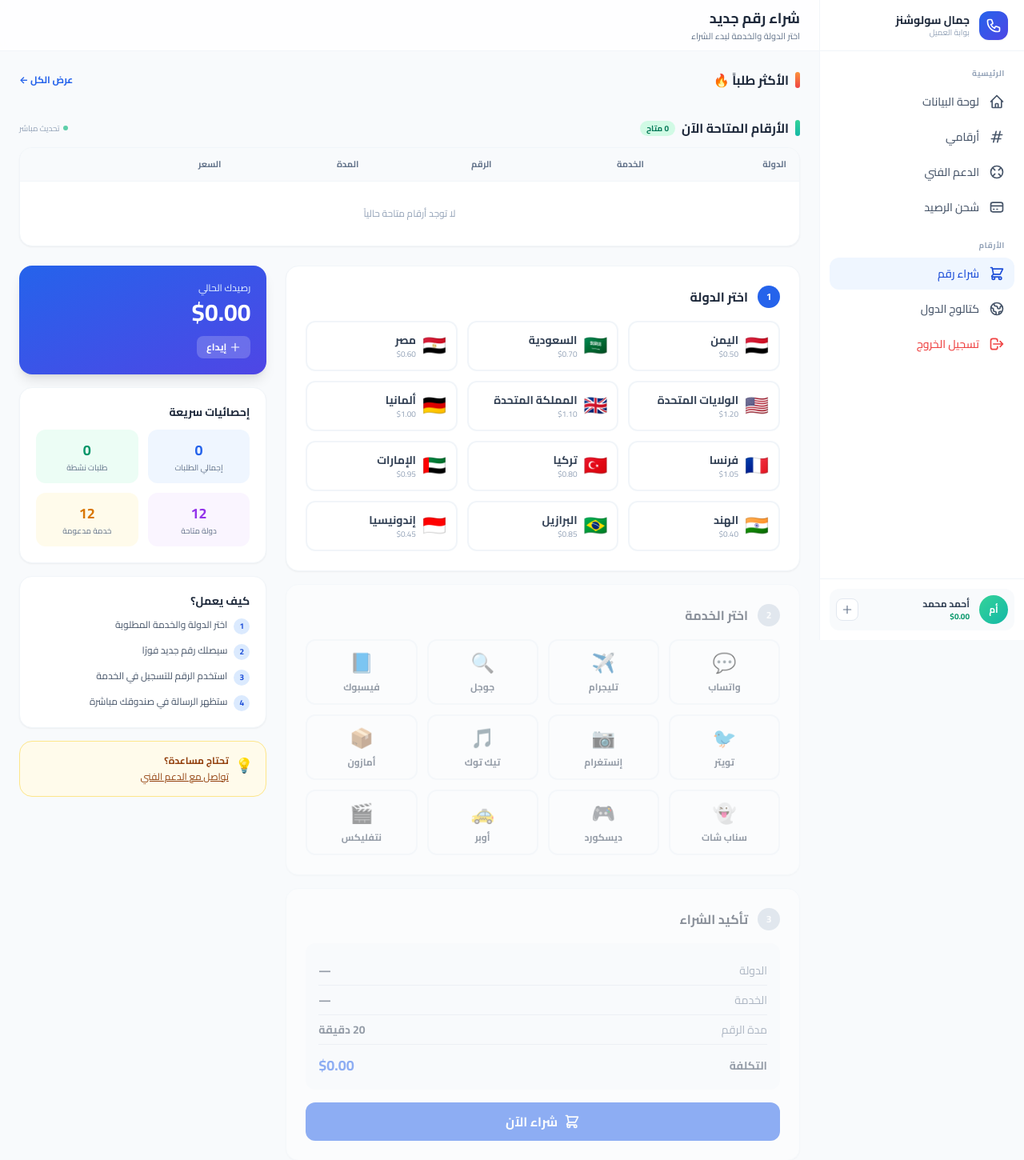
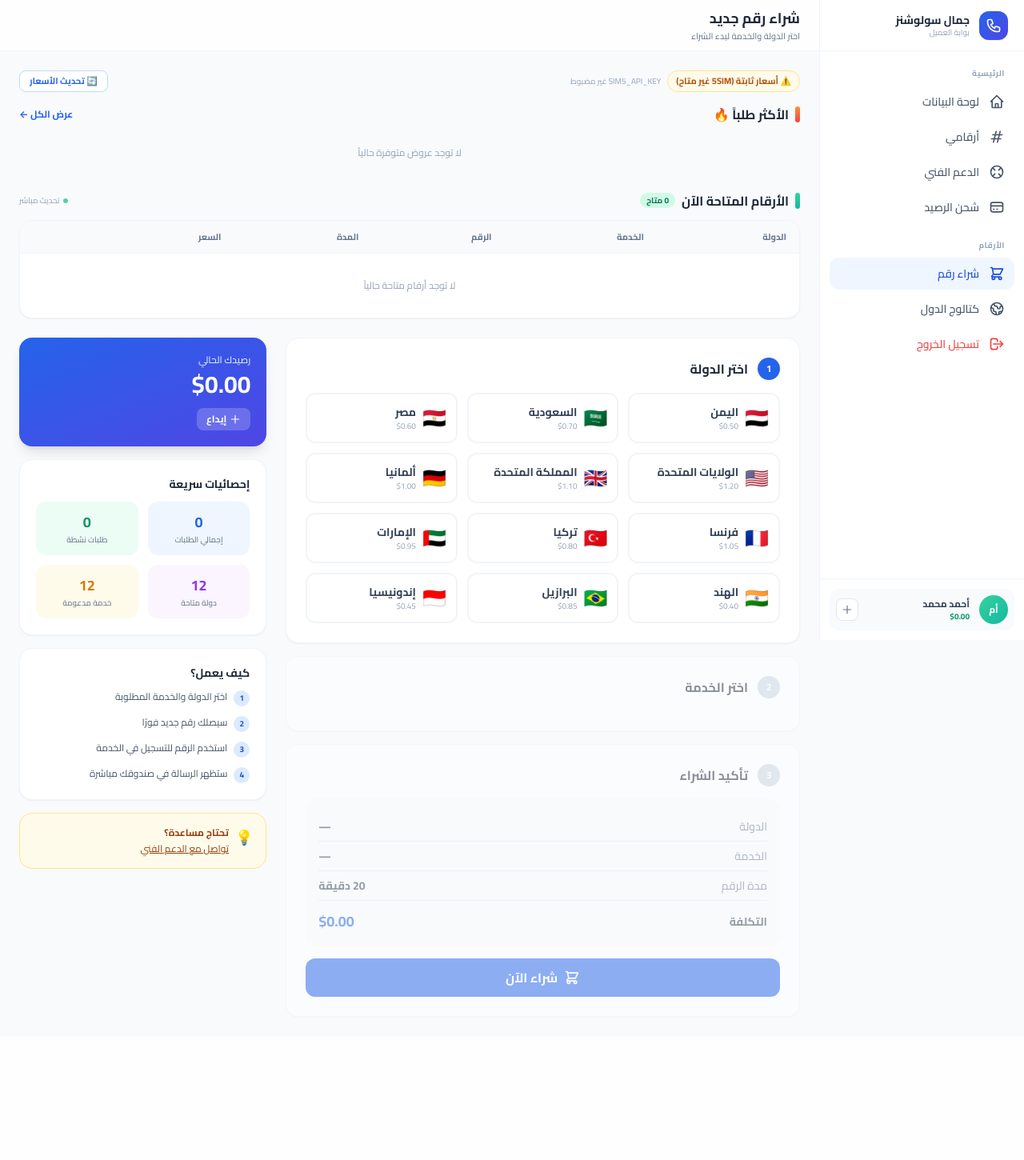
Before and after one commit to 6838gamal/Virtual-Numbers-Leasing, a FastAPI app: page /buy in a window 1280 px wide. Shown: the top 1450 px of the page at 80% size. After the commit the page ends 1246 px from the top, so only its background shows below. Run offline with FastAPI, Linux system fonts and the light colour scheme; the visitor is signed in with stand-in values (Sample User, id 1); some libraries are stand-ins or nearby versions.

Commit message:
Update buy.html

```diff
--- a/templates/buy.html
+++ b/templates/buy.html
@@ -6,6 +6,32 @@
 
 {% block content %}
 
+<!-- ══ Prices Source Bar ═══════════════════════════════════════ -->
+<div class="mb-4 flex items-center justify-between gap-3 flex-wrap">
+  <div class="flex items-center gap-2 flex-wrap">
+    {% if prices_meta.source == '5sim' %}
+      <span class="inline-flex items-center gap-1.5 bg-emerald-50 text-emerald-700 border border-emerald-200 text-[11px] font-bold px-2.5 py-1 rounded-full">
+        <span class="w-1.5 h-1.5 bg-emerald-500 rounded-full animate-pulse"></span>
+        أسعار حية من 5SIM
+      </span>
+      {% if prices_meta.fetched_at %}
+        <span class="text-[10px] text-slate-400" dir="ltr">{{ prices_meta.fetched_at }}</span>
+      {% endif %}
+    {% else %}
+      <span class="inline-flex items-center gap-1.5 bg-amber-50 text-amber-700 border border-amber-200 text-[11px] font-bold px-2.5 py-1 rounded-full">
+        ⚠️ أسعار ثابتة (5SIM غير متاح)
+      </span>
+      {% if prices_meta.error %}
+        <span class="text-[10px] text-slate-400">{{ prices_meta.error }}</span>
+      {% endif %}
+    {% endif %}
+  </div>
+  <button type="button" onclick="refreshPrices(this)"
+          class="text-[11px] font-bold text-blue-600 hover:text-blue-700 border border-blue-200 hover:border-blue-400 bg-white px-3 py-1 rounded-lg transition-colors">
+    🔄 تحديث الأسعار
+  </button>
+</div>
+
 <!-- ══ Most Popular Services ═══════════════════════════════════ -->
 <div class="mb-6">
   <div class="flex items-center justify-between mb-3">
@@ -13,7 +39,7 @@
       <div class="w-1.5 h-5 bg-gradient-to-b from-orange-400 to-red-500 rounded-full"></div>
       <h3 class="text-base font-bold text-slate-800">الأكثر طلباً 🔥</h3>
     </div>
-    <a href="/services" class="text-xs text-blue-600 hover:text-blue-700 font-bold">عرض الكل ←</a>
+    <a href="/catalog" class="text-xs text-blue-600 hover:text-blue-700 font-bold">عرض الكل ←</a>
   </div>
 
   <div class="grid grid-cols-2 sm:grid-cols-3 lg:grid-cols-6 gap-3">
@@ -39,6 +65,10 @@
         </div>
       </div>
     </button>
+    {% else %}
+    <div class="col-span-full text-center text-xs text-slate-400 py-4">
+      لا توجد عروض متوفرة حالياً
+    </div>
     {% endfor %}
   </div>
 </div>
@@ -102,6 +132,9 @@
             </td>
             <td class="px-4 py-3">
               <span class="text-sm font-bold text-blue-600">${{ "%.2f"|format(n.price) }}</span>
+              {% if n.rate %}
+                <div class="text-[10px] text-emerald-600">{{ "%.0f"|format(n.rate) }}% ✓</div>
+              {% endif %}
             </td>
             <td class="px-4 py-3">
               <button onclick="quickBuy('{{ n.country_code }}', '{{ n.service_id }}')"
@@ -152,23 +185,19 @@
       </div>
     </div>
 
-    <!-- Step 2: Service -->
+    <!-- Step 2: Service (dynamic per country) -->
     <div class="bg-white rounded-2xl shadow-sm border border-slate-100 p-6 opacity-50 pointer-events-none" id="service-step">
       <div class="flex items-center gap-3 mb-4">
         <div class="w-7 h-7 rounded-full bg-slate-300 text-white text-xs font-bold flex items-center justify-center">2</div>
         <h3 class="text-base font-bold text-slate-800">اختر الخدمة</h3>
       </div>
 
-      <div class="grid grid-cols-3 sm:grid-cols-4 gap-3" id="service-grid">
-        {% for s in services %}
-        <button type="button"
-                onclick="selectService('{{ s.id }}', this)"
-                data-id="{{ s.id }}"
-                class="service-btn flex flex-col items-center gap-1.5 p-3 rounded-xl border-2 border-slate-100 hover:border-blue-400 hover:bg-blue-50 transition-all">
-          <span class="text-2xl">{{ s.icon }}</span>
-          <span class="text-xs font-bold text-slate-700">{{ s.name }}</span>
-        </button>
-        {% endfor %}
+      <div class="grid grid-cols-2 sm:grid-cols-3 gap-3" id="service-grid">
+        <!-- تُملأ ديناميكياً بالـ JS حسب الدولة المختارة -->
+      </div>
+
+      <div id="service-empty" class="hidden text-center text-xs text-slate-400 py-6">
+        لا توجد خدمات متاحة لهذه الدولة حالياً
       </div>
     </div>
 
@@ -283,14 +312,25 @@
   </div>
 </div>
 
+<!-- ══ Countries data (JSON) ═══════════════════════════════════ -->
+<script id="countries-data" type="application/json">
+{{ countries | tojson }}
+</script>
+
 {% endblock %}
 
 {% block scripts %}
 <script>
+// ── بيانات الدول (من الـ backend) ──
+const COUNTRIES = JSON.parse(
+  document.getElementById('countries-data').textContent
+);
+
 let selectedCountry = null;
 let selectedService = null;
 let currentPrice = 0;
 
+// ── اختيار الدولة ──
 function selectCountry(code, btn) {
   document.querySelectorAll('.country-btn').forEach(b => {
     b.classList.remove('border-blue-500', 'bg-blue-50');
@@ -298,42 +338,114 @@ function selectCountry(code, btn) {
   });
   btn.classList.add('border-blue-500', 'bg-blue-50');
   btn.classList.remove('border-slate-100');
-  selectedCountry = { code, name: btn.querySelector('.text-sm').textContent };
-  currentPrice = parseFloat(btn.querySelector('.text-\[10px\]').textContent.replace('$','')) || 0;
+
+  const country = COUNTRIES.find(c => c.code === code);
+  selectedCountry = country
+    ? { code: country.code, name: country.name, services: country.services }
+    : { code, name: code, services: [] };
+
+  // امسح الخدمة السابقة
+  selectedService = null;
+  currentPrice = 0;
+  updateConfirm();
+
+  // ابنِ شبكة الخدمات لهذه الدولة
+  renderServices(selectedCountry.services);
 
   document.getElementById('service-step').classList.remove('opacity-50','pointer-events-none');
-  updateConfirm();
+  document.getElementById('confirm-step').classList.add('opacity-50','pointer-events-none');
 }
 
-function selectService(id, btn) {
+// ── عرض الخدمات مع الأسعار ──
+function renderServices(services) {
+  const grid = document.getElementById('service-grid');
+  const empty = document.getElementById('service-empty');
+  grid.innerHTML = '';
+
+  if (!services || services.length === 0) {
+    empty.classList.remove('hidden');
+    return;
+  }
+  empty.classList.add('hidden');
+
+  services.forEach(s => {
+    const btn = document.createElement('button');
+    btn.type = 'button';
+    btn.dataset.id = s.id;
+    btn.className = 'service-btn flex flex-col items-center gap-1 p-3 rounded-xl border-2 border-slate-100 transition-all ' +
+      (s.available
+        ? 'hover:border-blue-400 hover:bg-blue-50'
+        : 'opacity-40 cursor-not-allowed');
+
+    if (s.available) {
+      btn.onclick = () => selectService(s.id, s.cost, btn);
+    } else {
+      btn.disabled = true;
+    }
+
+    // السعر
+    const priceHtml = s.available
+      ? `<span class="text-[11px] font-bold text-blue-600">$${Number(s.cost).toFixed(2)}</span>`
+      : `<span class="text-[10px] text-slate-400">غير متاح</span>`;
+
+    // نسبة التسليم
+    const rateHtml = (s.available && s.rate)
+      ? `<span class="text-[9px] text-emerald-600">${Number(s.rate).toFixed(0)}% ✓</span>`
+      : '';
+
+    btn.innerHTML = `
+      <span class="text-2xl">${s.icon}</span>
+      <span class="text-xs font-bold text-slate-700">${s.name}</span>
+      ${priceHtml}
+      ${rateHtml}
+    `;
+    grid.appendChild(btn);
+  });
+}
+
+// ── اختيار الخدمة ──
+function selectService(id, cost, btn) {
   document.querySelectorAll('.service-btn').forEach(b => {
     b.classList.remove('border-blue-500', 'bg-blue-50');
     b.classList.add('border-slate-100');
   });
   btn.classList.add('border-blue-500', 'bg-blue-50');
   btn.classList.remove('border-slate-100');
-  selectedService = { id, name: btn.querySelector('.text-xs').textContent };
+
+  const svc = selectedCountry.services.find(s => s.id === id);
+  selectedService = { id, name: svc?.name || id };
+  currentPrice = parseFloat(cost) || 0;
 
   document.getElementById('confirm-step').classList.remove('opacity-50','pointer-events-none');
   updateConfirm();
 }
 
+// ── تحديث صندوق التأكيد ──
 function updateConfirm() {
   document.getElementById('confirm-country').textContent = selectedCountry?.name || '—';
   document.getElementById('confirm-service').textContent = selectedService?.name || '—';
   document.getElementById('confirm-price').textContent = `$${currentPrice.toFixed(2)}`;
 }
 
+// ── شراء سريع من البطاقات العلوية ──
 function quickBuy(countryCode, serviceId) {
   const countryBtn = document.querySelector(`.country-btn[data-code="${countryCode}"]`);
-  if (countryBtn) selectCountry(countryCode, countryBtn);
+  if (!countryBtn) return;
+  selectCountry(countryCode, countryBtn);
 
-  const serviceBtn = document.querySelector(`.service-btn[data-id="${serviceId}"]`);
-  if (serviceBtn) selectService(serviceId, serviceBtn);
-
-  document.getElementById('confirm-step').scrollIntoView({ behavior: 'smooth', block: 'center' });
+  // انتظر لحظة حتى تُرسم الأزرار
+  setTimeout(() => {
+    const svcBtn = document.querySelector(`.service-btn[data-id="${serviceId}"]`);
+    if (svcBtn && !svcBtn.disabled) {
+      const country = COUNTRIES.find(c => c.code === countryCode);
+      const svc = country?.services.find(s => s.id === serviceId);
+      selectService(serviceId, svc?.cost || 0, svcBtn);
+    }
+    document.getElementById('confirm-step').scrollIntoView({ behavior: 'smooth', block: 'center' });
+  }, 50);
 }
 
+// ── تأكيد الشراء ──
 async function confirmPurchase() {
   if (!selectedCountry || !selectedService) return;
   const btn = document.getElementById('buy-btn');
@@ -363,5 +475,47 @@ async function confirmPurchase() {
     btn.innerHTML = 'شراء الآن';
   }
 }
+
+// ── تحديث الأسعار يدوياً ──
+async function refreshPrices(btn) {
+  const old = btn.innerHTML;
+  btn.disabled = true;
+  btn.innerHTML = '⏳ جارٍ التحديث...';
+  try {
+    const r = await fetch('/api/v1/prices/refresh', { method: 'POST' });
+    const j = await r.json();
+    if (j.error) {
+      alert('فشل التحديث: ' + j.error);
+      btn.disabled = false;
+      btn.innerHTML = old;
+    } else {
+      location.reload();
+    }
+  } catch (e) {
+    alert('خطأ في الاتصال');
+    btn.disabled = false;
+    btn.innerHTML = old;
+  }
+}
+
+// ── تحديد الدولة/الخدمة مسبقاً (من query params) ──
+document.addEventListener('DOMContentLoaded', () => {
+  const preCountry = "{{ preselected_country or '' }}";
+  const preService = "{{ preselected_service or '' }}";
+  if (preCountry) {
+    const btn = document.querySelector(`.country-btn[data-code="${preCountry}"]`);
+    if (btn) selectCountry(preCountry, btn);
+    if (preService) {
+      setTimeout(() => {
+        const svcBtn = document.querySelector(`.service-btn[data-id="${preService}"]`);
+        if (svcBtn && !svcBtn.disabled) {
+          const c = COUNTRIES.find(x => x.code === preCountry);
+          const s = c?.services.find(x => x.id === preService);
+          selectService(preService, s?.cost || 0, svcBtn);
+        }
+      }, 60);
+    }
+  }
+});
 </script>
 {% endblock %}
```
